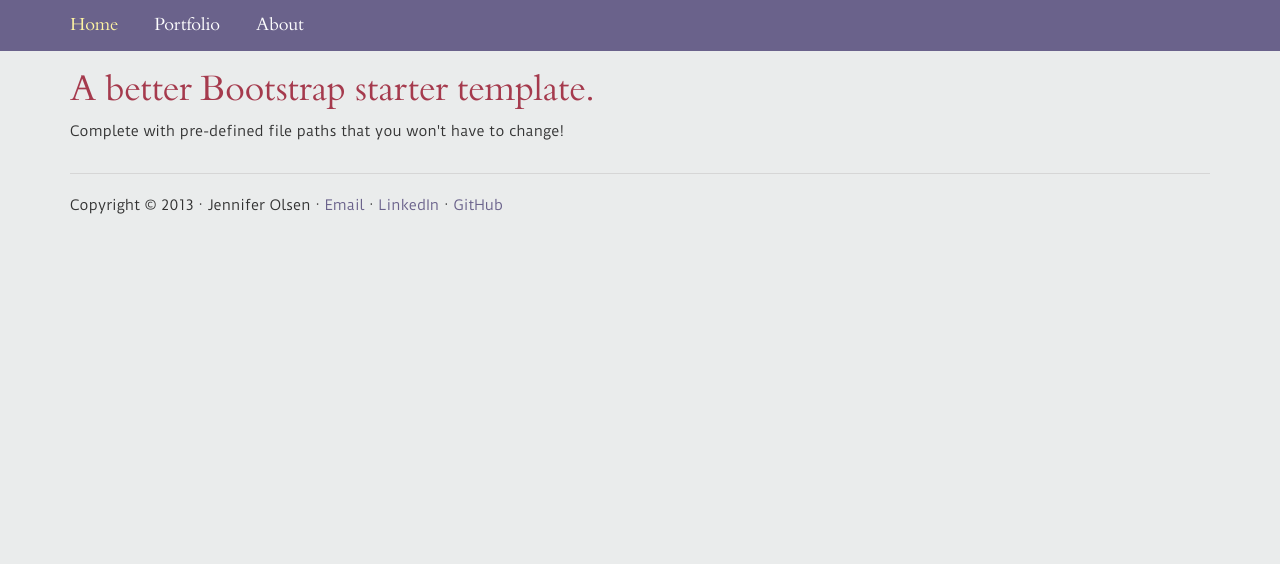
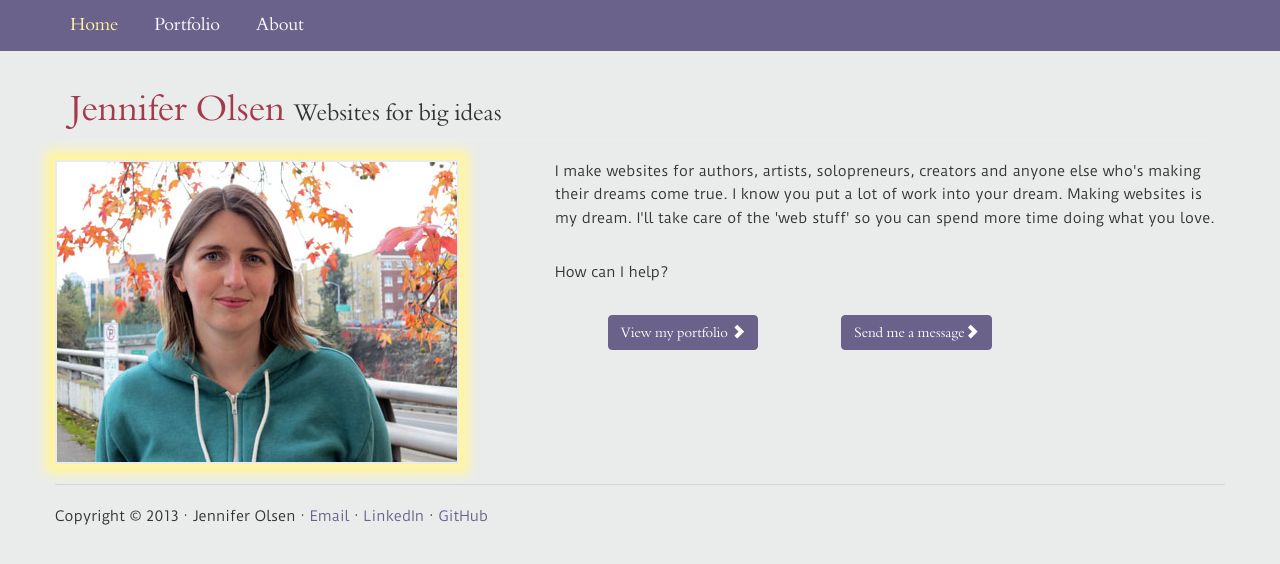
Before and after one commit to jenniferOlsen/portfolio, a plain HTML site: page index.html in a window 1280 px wide. Drawn offline with nearby package versions, Linux system fonts and the light colour scheme.

```diff
--- a/index.html
+++ b/index.html
@@ -31,11 +31,29 @@
 
       <div class="row">
         <div class="col-lg-12">
-          <h1>A better Bootstrap starter template.</h1>
-          <p>Complete with pre-defined file paths that you won't have to change!</p>
+          <h1 class="page-header">Jennifer Olsen <small>Websites for big ideas</small></h1>
+        </div>
+
+       <div class="row">
+
+        <div class="col-lg-5 col-md-5">
+          <a href="#"><img class="img-responsive" src="imgs/JenniferOlsen.jpg" alt="Jennifer Olsen, Web developer"></a>
+        </div>
+
+        <div class="col-lg-7 col-md-7">
+            <p>I make websites for authors, artists, solopreneurs, creators and anyone else who's making their dreams come true. I know you put a lot of work into your dream. Making websites is my dream. I'll take care of the 'web stuff' so you can spend more time doing what you love.</p><br>
+            <p>How can I help?</p><br>
+            <div class="row">
+            <div class="col-lg-4 col-md-4">
+             <p class="pull-right"> <a class="btn btn-primary" href="portfolio.html">View my portfolio <span class="glyphicon glyphicon-chevron-right"></span></a> </p>
+
+              </div>
+              <div class="col-lg-4 col-md-4">
+              <p class="pull-right"><a class="btn btn-primary" href="about.php#contactname">Send me a message<span class="glyphicon glyphicon-chevron-right"></span></a></p>
+              </div>
+              </div>
         </div>
       </div>
-
       <hr>
       <footer>
         <div class="row">
--- a/scss/style.scss
+++ b/scss/style.scss
@@ -25,6 +25,10 @@ h1, h3 {
 h2, h4 {
   color: $black;
   font-family: $borgia;
+}
+
+h2 small {
+  color: $black;
 }
 
 h1 small {
```
Also changed, not shown: about.html (+3 -3 lines), css/style.css, imgs/infographic.png (added).
